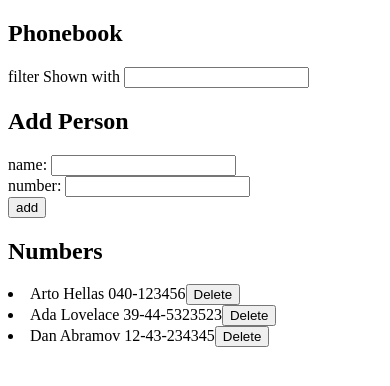
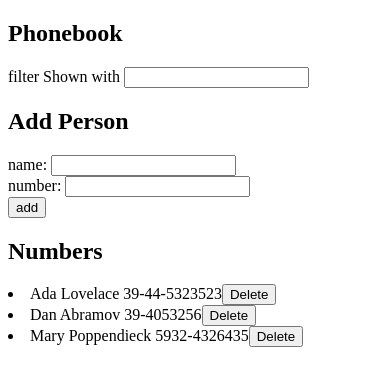
Before and after one commit to casingalaaron/FSO-Exercises, a React (Vite) app in the folder Part2/Phonebook/: page / in a window 390 px wide. Shown: the top 386 px of the page. Built offline with nearby package versions, Linux system fonts and the light colour scheme; data requests are answered from the project's data file.

Commit message:
Added solution for exercises 2.15 of Phonebook step 10

```diff
--- a/Part2/Phonebook/db.json
+++ b/Part2/Phonebook/db.json
@@ -1,10 +1,5 @@
 {
   "persons": [
-    {
-      "name": "Arto Hellas",
-      "number": "040-123456",
-      "id": "1"
-    },
     {
       "name": "Ada Lovelace",
       "number": "39-44-5323523",
@@ -12,9 +7,13 @@
     },
     {
       "name": "Dan Abramov",
-      "number": "12-43-234345",
+      "number": "39-4053256",
       "id": "3"
+    },
+    {
+      "name": "Mary Poppendieck",
+      "number": "5932-4326435",
+      "id": "4"
     }
-  ],
-  "$schema": "./node_modules/json-server/schema.json"
+  ]
 }
--- a/Part2/Phonebook/src/App.jsx
+++ b/Part2/Phonebook/src/App.jsx
@@ -18,7 +18,7 @@ const App = () => {
   }
 
   return (
-    <div>{persons.map((item) => console.log(item))}
+    <div>
       <h2>Phonebook</h2>
       <Filter input={input} handleInput={handleInput} />
       <h2>Add Person</h2>
--- a/Part2/Phonebook/src/components/PersonForm.jsx
+++ b/Part2/Phonebook/src/components/PersonForm.jsx
@@ -29,9 +29,18 @@ const PersonForm = ({persons, setPersons}) => {
         .then(response => setPersons(persons.concat(response)))
       }
       else{
-        alert(` ${newName} is already added to the phonebook`)
-        setNewName('')
-        setnewNumber('')
+        const existingPerson = persons.find(person => person.name === newName)
+        if(window.confirm(`${existingPerson.name} is already added to phonebook, replace the name with new one?`)){
+          const newPersons = {'name': existingPerson.name, 'number': newNumber}
+          phonebookService
+          .Edit(existingPerson.id, newPersons)
+          .then(updatedPerson => {
+            setPersons(persons.map(person => person.id !== existingPerson.id? person : updatedPerson ))
+            setNewName('')
+            setnewNumber('')
+          })
+        }
+
       }
     }
   }
--- a/Part2/Phonebook/src/components/services/phonebookService.js
+++ b/Part2/Phonebook/src/components/services/phonebookService.js
@@ -17,7 +17,7 @@ const Create = object => {
 }
 
 const Edit = (id, newData) => {
-    const request = axios.post(baseURL, newData)
+    const request = axios.patch(baseURL.concat(`/${id}`), newData)
     return request.then(response => response.data)
 }
 const Delete = id => {
@@ -25,4 +25,4 @@ const Delete = id => {
     return request.then(request => request.status)
 }
 
-export default { getAll, getOne, Create, Delete }
+export default { getAll, getOne, Create, Delete, Edit }
```
